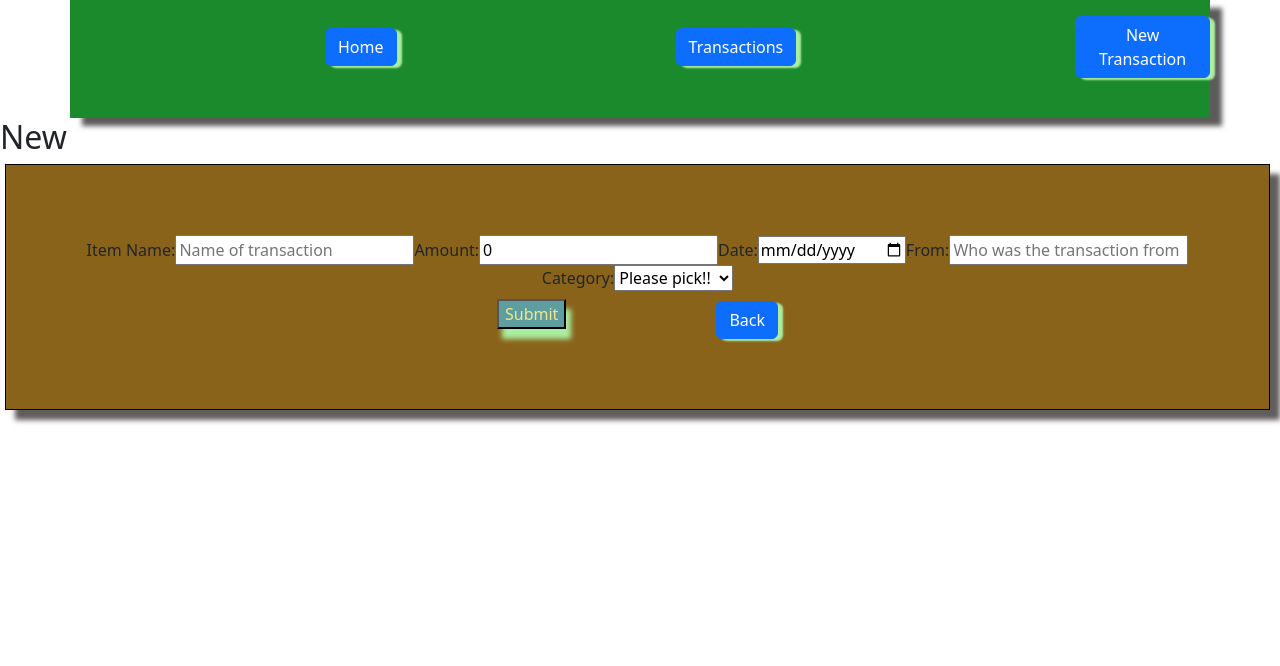
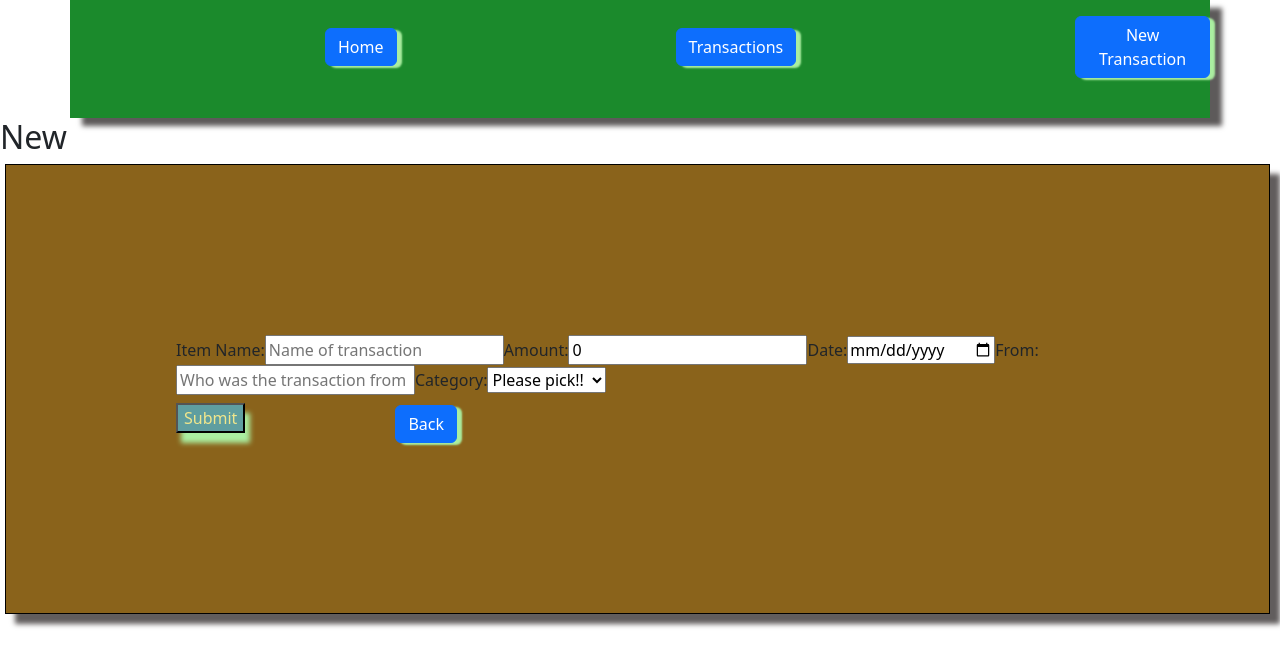
Before and after one commit to RedGh0st1/frontend-budget-app, a React (Create React App) app: page /transactions/new in a window 1280 px wide. Shown: the top 666 px of the page. Built offline with nearby package versions, Linux system fonts and the light colour scheme.

Commit message:
"update"

```diff
--- a/src/components/Transactions.js
+++ b/src/components/Transactions.js
@@ -3,6 +3,7 @@ import { useState, useEffect } from "react"
 import axios from "axios"
 import Transaction from "./Transaction"
 import { Table } from "react-bootstrap"
+import { yellow } from "@mui/material/colors"
 const API = process.env.REACT_APP_API_URL
 
 export default function Transactions() {
@@ -20,8 +21,24 @@ export default function Transactions() {
   }, 0)
   return (
     <div className="index_transactions">
-      <div className="acc_total">
-        <h3>Account Total:{accTotal}</h3>
+      <div
+        className="acc_total"
+        style={{
+          color:
+            accTotal >= 1000
+              ? "green"
+              : accTotal >= 1
+              ? "orange"
+              : accTotal < 0
+              ? "red"
+              : null,
+        }}
+      >
+        <h3 className="total">
+          {" "}
+          Account Total :<br></br>
+          {accTotal}
+        </h3>
       </div>
 
       <Table striped bordered hover size="md">
--- a/src/index.css
+++ b/src/index.css
@@ -1,4 +1,5 @@
 body {
+  grid-template-columns: 1fr 3fr;
   margin: 0;
   font-family: -apple-system, BlinkMacSystemFont, "Segoe UI", "Roboto", "Oxygen",
     "Ubuntu", "Cantarell", "Fira Sans", "Droid Sans", "Helvetica Neue",
@@ -29,6 +30,10 @@ code {
   background-size: contain;
   background-repeat: no-repeat;
   background-position: center;
+}
+
+.total {
+  text-align: center;
 }
 
 .home h1 {
@@ -83,8 +88,13 @@ code {
 .new_form {
   border: 1px solid black;
   background-color: #8a631b;
-  padding: 70px;
+  margin-right: 25px;
+  padding: 170px;
   margin: 1px 10px auto 5px;
   box-shadow: rgb(97, 93, 93) 10px 10px 5px;
   text-align: center;
 }
+
+Form {
+  text-align: left;
+}
```
Also changed, not shown: 1 other file (tests, documents, lock files or other folders).
